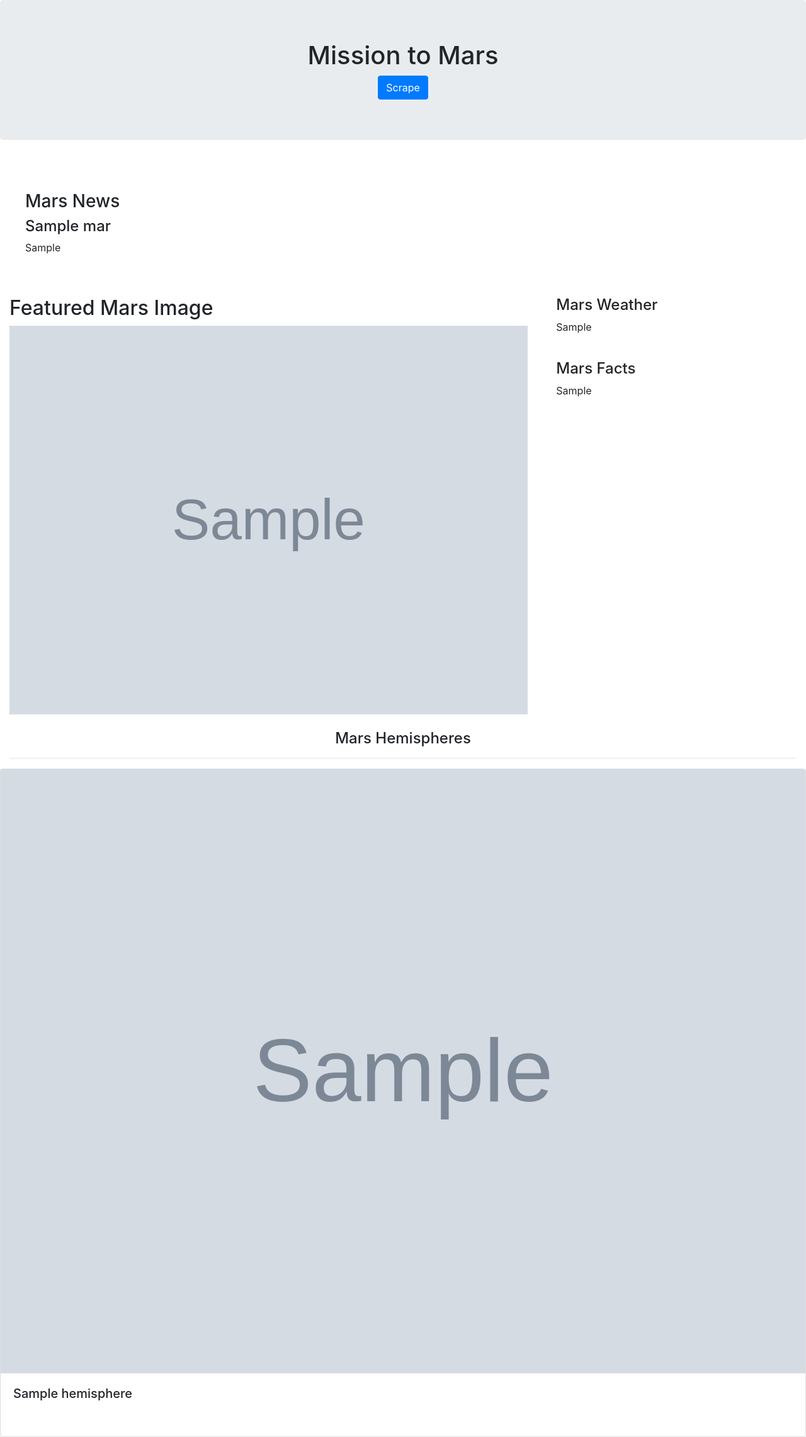
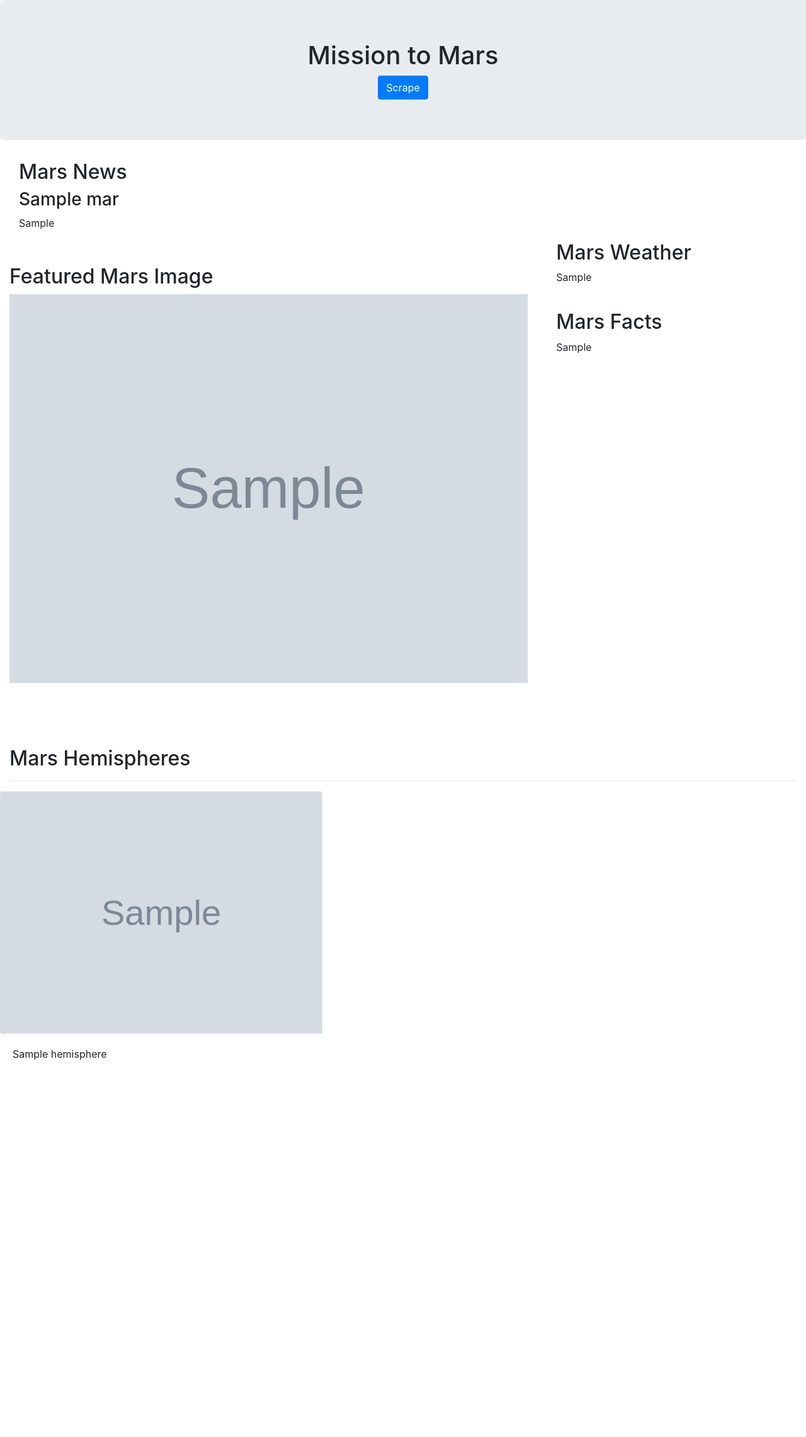
Before and after one commit to akkheyy/Web-Scraping-Homework, a Flask app: page / in a window 1280 px wide. Shown: the whole page at 63% size. After the commit the page ends 1683 px from the top, so only its background shows below. Run offline with Flask 2, Linux system fonts and the light colour scheme; grey boxes marked "Sample" are stand-in pictures; a database or web service that is not in the repository returns one stand-in record (values such as "Sample title"); some libraries are stand-ins or nearby versions.

Commit message:
troubleshooting webapp

```diff
--- a/app.py
+++ b/app.py
@@ -7,7 +7,7 @@ app = Flask(__name__)
 conn = "mongodb://localhost:27017"
 client = pymongo.MongoClient(conn)
 
-db = client.mars_db
+db = client.mars_data
 
 @app.route("/")
 def index():
@@ -18,7 +18,6 @@ def index():
 @app.route("/scrape")
 def scrape():
     mars_data = scrape_mars.scrape()
-    print(mars_data)
     db.mars_data.insert_one(mars_data)
     return redirect("/")
 
--- a/templates/index.html
+++ b/templates/index.html
@@ -1,51 +1,36 @@
 <html>
-    <meta charset="UTF-8">
-    <meta name="viewport" content="width=device-width, initial-scale=1">
     <head>
         <link rel="stylesheet" href="https://stackpath.bootstrapcdn.com/bootstrap/4.4.1/css/bootstrap.min.css">
         <title>Mission to Mars</title>
     </head>
-
     <body>
-        <!-- title with scrape button -->
         <div class="jumbotron text-center">
             <h1>Mission to Mars</h1>
             <a class="btn btn-primary" href="/scrape" role="button">Scrape</a>
         </div>
-
-        <br>
-
-        <!-- news title with snippet -->
         <div class="container-fluid">
-            <div class="col-8" style="padding: 2%;">
-                <h3>Mars News</h3>
-                <h4>{{ mars_data.news_title }}</h4>
+            <div class="col-8">
+                <h2>Mars News</h2>
+                <h3>{{ mars_data.news_title }}</h3>
                 <p>{{ mars_data.news_p }}</p>
             </div>
         </div>
-
-        <br>
-
-
         <div class="container-fluid">
-            <!-- featured picture -->
-            <div class="row" id="mars-featured-image">
+            <div class="row">
                 <div class="col-md-8">
-                  <h2>Featured Mars Image</h2>
-                    <!-- if images is False/None/non-existent, then default to error message -->
-                    <img src="{{mars_data.featured_image_url}}" class="img-responsive" width = "100%">
+                  <h2><br/>Featured Mars Image</h2>
+                    <img src= "{{ mars_data.featured_image_url }}" class="img-responsive" width = "100%; height:auto">
                 </div>
                 <div class="col-md-4">
-                  <!-- Mars Weather Mars Facts -->
                     <div class="col-md-12">
                         <div class="panel panel-default">
                             <div class="panel-body">
-                                <h4>Mars Weather</h4>
-                                <p>{{mars_data.mars_weather}}</p>
+                                <h2>Mars Weather</h2>
+                                <p>{{ mars_data.mars_weather }}</p>
                                 <br>
-                                <h4>Mars Facts</h4>
+                                <h2>Mars Facts</h2>
                                 <div text-align="center">
-                                {{mars_data.mars_table| safe}}
+                                {{ mars_data.mars_table| safe }}
                                 </div>
                             </div>
                         </div>
@@ -58,20 +43,18 @@
         </div>
         <br>
         <div class="container-fluid">
-            <h4 class="text-center">Mars Hemispheres</h4>
+            <h2><br/><br/>Mars Hemispheres</h2>
             <hr>
         </div>
 
 
-        <div class="card-deck">
+        <div class="cards">
             {% for hemisphere in mars_data.hemisphere_image_urls %}
                 <div class="card" style="width: 32rem;">
-                    <div class="thumbnail">
-                        <img src= {{hemisphere["img_url"]}} class="card-img-top" >
+                    <img class="card-img-top" src= "{{ hemisphere.img_url }}" class="img-responsive" width = "100%; height:auto">
                     </div>
                     <div class="card-body">
-                    <h5 class="card-title">{{hemisphere["title"]}}</h5>
-                    </div>
+                        <p class="card-text">{{ hemisphere.title }}</p>
                     <br>
                 </div>
             {% endfor %}
```
Also changed, not shown: app2.py (added, +24 -0 lines).
